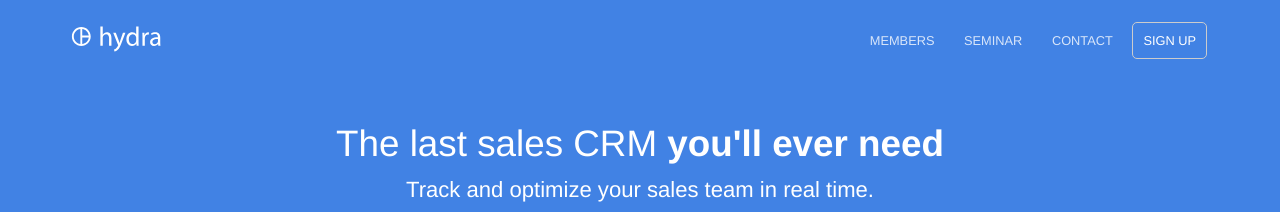
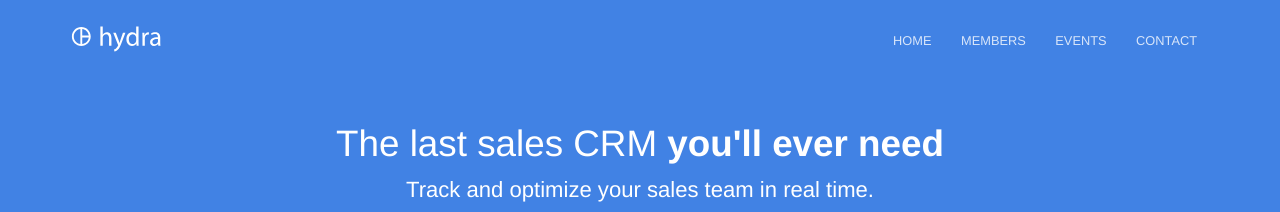
Before and after one commit to urbanhealth/urbanhealth.github.io, a Jekyll site: the page built from index.html, in a window 1280 px wide and 900 px high. Shown: the top 212 px of the window. Built offline with Jekyll 4.4.1, drawn with Linux system fonts in a browser that asks for light colours.

Commit message:
Updated '_data/navigation.yml' via CloudCannon

```diff
--- a/_data/navigation.yml
+++ b/_data/navigation.yml
@@ -1,16 +1,16 @@
+- name: Home
+  link: /home/
+  new_window: false
+  highlight: false
 - name: Members
   link: /members/
   new_window: false
   highlight: false
-- name: Seminar
-  link: /seminar/
+- name: Events
+  link: /events/
   new_window: false
   highlight: false
 - name: Contact
   link: /contact/
   new_window: false
   highlight: false
-- name: Sign Up
-  link: /
-  new_window: true
-  highlight: true
```
